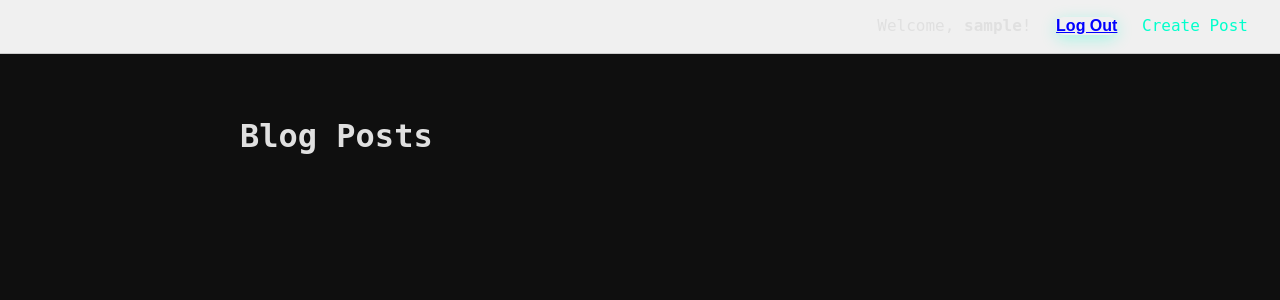
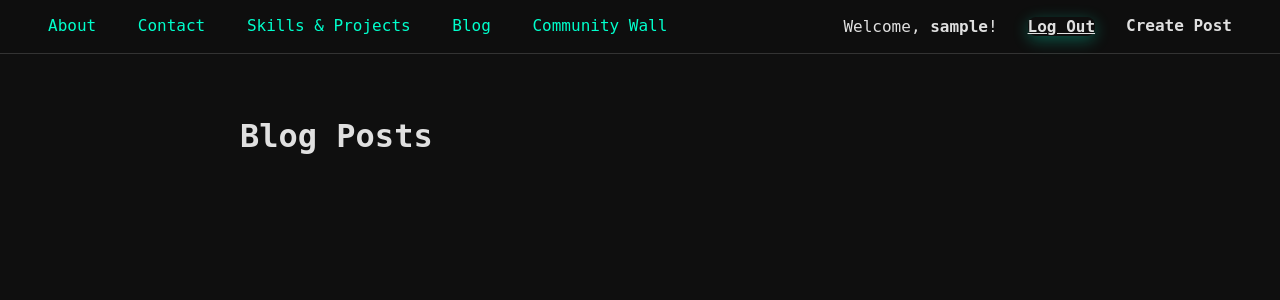
Before and after one commit to amaldgregory/portfolio_website, a Django app: page /blog/ in a window 1280 px wide. Shown: the top 300 px of the page. Run offline with Django 5.2, Linux system fonts and the light colour scheme; the visitor is signed in with stand-in values (Sample User, id 1); data comes from the database, SQL or seed files in the repository; data that the repository does not hold is empty.

Commit message:
fixing blog page nav bar issues

```diff
--- a/static/css/base.css
+++ b/static/css/base.css
@@ -61,7 +61,11 @@ nav {
     border-bottom: 1px solid #333;
     z-index: 100;
     margin-bottom: 0;
-    padding: 1rem 0;
+    padding: 1rem 2rem;
+
+    display: flex;
+    justify-content: space-between;
+    align-items: center;
 }
 
 nav a {
@@ -244,3 +248,62 @@ html {
 .project-card a:hover {
     color: #ffffff; /* Brightens the link on hover */
 }
+
+/* blog nav bar fixes */
+.nav-links a {
+    display: inline-block;
+    margin: 0 1rem;
+    color: #00ffcc;
+    text-decoration: none;
+    position: relative;
+}
+
+.nav-links a::after {
+    content: '';
+    display: block;
+    width: 0;
+    height: 2px;
+    background: #00ffcc;
+    transition: width 0.3s;
+    margin: auto;
+}
+
+.nav-links a:hover::after {
+    width: 100%;
+}
+
+/* NEW: Styles for the user actions on the right */
+.user-actions {
+    display: flex;
+    align-items: center;
+    gap: 15px; /* Adds space between items */
+}
+
+.user-actions span {
+    color: #e0e0e0; /* Match body color */
+}
+
+.user-actions a {
+    color: #e0e0e0;
+    font-weight: bold;
+}
+
+.user-actions a:hover {
+    color: #00ffcc;
+    text-decoration: none;
+}
+
+.logout-button {
+    background: none;
+    border: none;
+    padding: 0;
+    color: #e0e0e0; /* Was blue, now fits theme */
+    text-decoration: underline;
+    cursor: pointer;
+    font-family: 'Space Mono', monospace; /* Inherit font */
+    font-size: 1em; /* Inherit font size */
+}
+
+.logout-button:hover {
+    color: #00ffcc;
+}
--- a/templates/blog.html
+++ b/templates/blog.html
@@ -9,27 +9,27 @@
 </head>
 <body>
 <nav>
+    <div class="nav-links">
         <a href="{% url 'home' %}#about">About</a>
         <a href="{% url 'home' %}#contact">Contact</a>
         <a href="{% url 'home' %}#skills">Skills & Projects</a>
         <a href="{% url 'post_list' %}">Blog</a>
         <a href="{% url 'community_wall' %}">Community Wall</a>
-</nav>
-<nav style="text-align: right; padding: 1rem; background-color: #f0f0f0; border-bottom: 1px solid #ccc;">
+    </div>
+
+    <div class="user-actions">
         {% if user.is_authenticated %}
             <span>Welcome, <strong>{{ user.username }}</strong>!</span>
-
             <form method="post" action="{% url 'logout' %}" style="display: inline; margin-left: 15px;">
                 {% csrf_token %}
-            <button type="submit" style="background:none; border:none; padding:0; color:blue; text-decoration:underline; cursor:pointer;">
-                Log Out
-            </button>
+                <button type="submit" class="logout-button">Log Out</button>
             </form>
-        <a href="{% url 'post_create' %}" style="margin-left: 15px;">Create Post</a>
+            <a href="{% url 'post_create' %}" class="create-post-link">Create Post</a>
         {% else %}
             <a href="{% url 'login' %}">Log In</a>
             <a href="{% url 'register' %}" style="margin-left: 15px;">Register</a>
         {% endif %}
+    </div>
 </nav>
     <div class="container">
         {% block content %}
```
Lines whose indentation alone changed are shown as unchanged.
